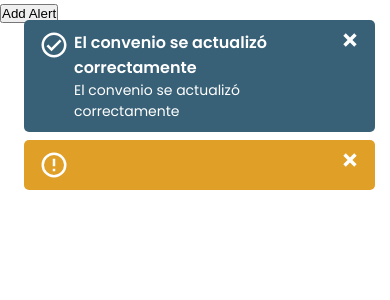
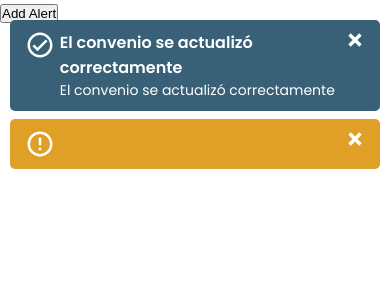
Before and after one commit to ImWichop/ngx-toast-notifier, an Angular app: page / in a window 390 px wide. Both pictures are taken after a click on the button "Add Alert". Shown: the top 300 px of the page. Built offline with nearby package versions, Linux system fonts and the light colour scheme.

Commit message:
[ADD] for mobile

```diff
--- a/src/app/interfaces/notifications.ts
+++ b/src/app/interfaces/notifications.ts
@@ -1,5 +1,4 @@
 export interface INotification{
-  id?: number | undefined;
   title: string;
   text: string;
   icon: 'success' | 'warning' | 'info' | 'danger';
--- a/src/app/notification.service.ts
+++ b/src/app/notification.service.ts
@@ -17,18 +17,16 @@ export class NotificationService {
    }
 
    onShowNotification(notification: INotification): void{
-     const id = Date.now()
      this.$notifications.next([
        ...this.notifications,
        {
-         ...notification,
-         id
+         ...notification
        }
      ])
    }
 
-   onRemove(id: number | undefined):void{
-     const currentNotifications = this.notifications.filter((x: INotification) => x.id !== id)
-     this.$notifications.next(currentNotifications)
+   onRemove(idx: number):void{
+      this.notifications.splice(idx,1)
+      this.$notifications.next(this.notifications)
    }
 }
--- a/src/app/notification/notification.component.ts
+++ b/src/app/notification/notification.component.ts
@@ -9,13 +9,14 @@ import { NotificationService } from '../notification.service';
 })
 export class NotificationComponent implements OnInit {
   @Input() notificationData!: INotification
+  @Input() idx!: number
   constructor(private notiSvc: NotificationService) { }
 
   ngOnInit(): void {
   }
 
   onRemove():void{
-    this.notiSvc.onRemove(this.notificationData.id)
+    this.notiSvc.onRemove(this.idx)
   }
 
 }
--- a/src/app/notifications-container/notifications-container.component.html
+++ b/src/app/notifications-container/notifications-container.component.html
@@ -1,3 +1,8 @@
 <div class="wrap-notifications">
-    <app-notification [notificationData]="item" *ngFor="let item of  notis | async" @onEnterLeave></app-notification>
+    <app-notification
+        [notificationData]="item"
+        [idx]="idx"
+        *ngFor="let item of  notis | async; let idx = index"
+        @onEnterLeave>
+    </app-notification>
 </div>
--- a/src/app/notifications-container/notifications-container.component.scss
+++ b/src/app/notifications-container/notifications-container.component.scss
@@ -18,8 +18,11 @@
 
 @media only screen and (max-width: 500px){
   :host{
-    width: 90%;
+    width: 95%;
     top: 20px;
-    left: auto;
+    left: 0;
+    right: 0;
+    bottom: 0;
+    margin: auto;
   }
 }
```
